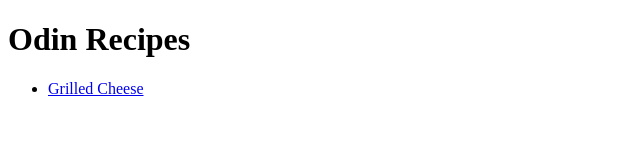
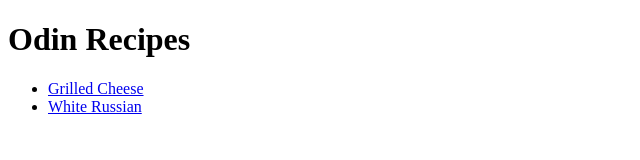
Before and after one commit to charles420b/odin-recipes, a plain HTML site: page index.html in a window 1280 px wide. Shown: the whole page, without its empty margins (0-640 px from the left). Drawn offline with Linux system fonts and the light colour scheme.

Commit message:
Add White Russian Recipe

```diff
--- a/index.html
+++ b/index.html
@@ -9,6 +9,7 @@
         <h1>Odin Recipes</h1>
         <ul>
             <li><a href="recipes/grilled-cheese.html">Grilled Cheese</a></li>
+            <li><a href="recipes/white-russian.html">White Russian</a></li>
         </ul>
     </body>
 </html>
```
